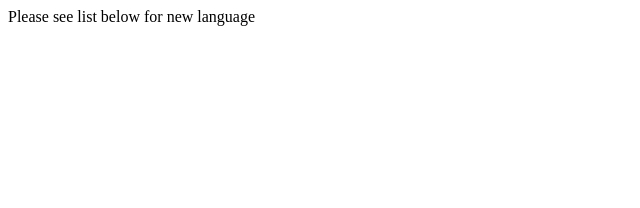
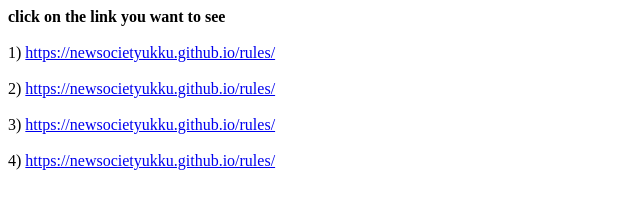
Before and after one commit to NewSocietyUkku/lang, a plain HTML site: page index.html in a window 1280 px wide. Shown: the whole page, without its empty margins (0-640 px from the left). Drawn offline with Linux system fonts and the light colour scheme.

Commit message:
Update index.html

```diff
--- a/index.html
+++ b/index.html
@@ -1 +1,85 @@
-Please see list below for new language
+
+
+<b>click on the link you want to see</b>
+
+
+<br>
+
+
+<br>
+
+
+
+1)
+
+
+
+<a href=
+
+  "https://newsocietyukku.github.io/rules/"
+
+  >https://newsocietyukku.github.io/rules/</a>
+
+
+
+<br>
+
+
+<br>
+
+2)
+
+
+<a href=
+
+  "https://newsocietyukku.github.io/rules/"
+
+  >https://newsocietyukku.github.io/rules/</a>
+
+
+
+<br>
+
+
+<br>
+
+3)
+
+
+
+
+
+
+<a href=
+
+  "https://newsocietyukku.github.io/rules/"
+
+  >https://newsocietyukku.github.io/rules/</a>
+
+
+<br>
+
+
+<br>
+
+
+
+
+4)
+
+
+
+
+
+
+<a href=
+
+  "https://newsocietyukku.github.io/rules/"
+
+  >https://newsocietyukku.github.io/rules/</a>
+
+
+<br>
+
+
+<br>
```
